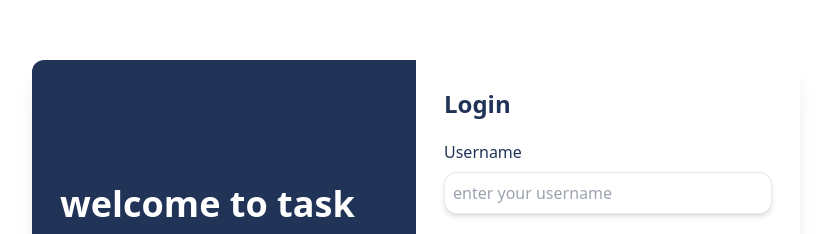
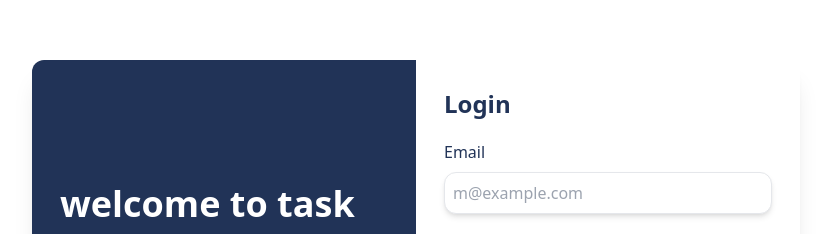
Before and after one commit to parvin-noori/taskManagerWithReact, a React (Vite) app: page /login in a window 1280 px wide. Shown: the part 126-360 px from the top of the page, without its empty margins (224-1052 px from the left). Built offline with nearby package versions, Linux system fonts and the light colour scheme.

Commit message:
feat:handleSubmit in signupform

```diff
--- a/src/pages/login/LoginForm.jsx
+++ b/src/pages/login/LoginForm.jsx
@@ -14,11 +14,21 @@ export default function LoginForm() {
     setUserInfo((prevState) => ({ ...prevState, [id]: value }));
   };
 
-  function handleSubmit(e) {
+  const handleSubmit = async (e) => {
     e.preventDefault();
-    console.log(userInfo);
+    const response = await fetch("http://localhost:3000/login", {
+      method: "POST",
+      headers: {
+        Accept: "Application/json",
+        "Content-type": "Application/json",
+      },
+      body: JSON.stringify(userInfo),
+    });
+
+    const responseJson = await response.json();
+    localStorage.setItem("token", responseJson.accessToken);
     e.target.reset();
-  }
+  };
   return (
     <form
       id="signUp"
@@ -30,10 +40,10 @@ export default function LoginForm() {
       </span>
       <div className="space-y-4 flex flex-col h-full">
         <Input
-          label="username"
-          id="username"
-          placeholder="enter your username"
-          type="text"
+          label="email"
+          id="email"
+          placeholder="m@example.com"
+          type="email"
           onChange={handleChange}
         />
 
```
